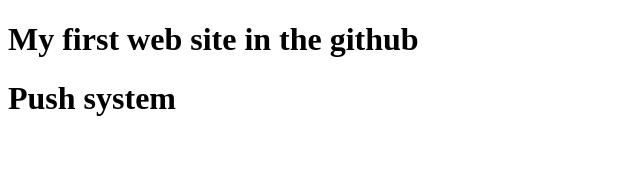
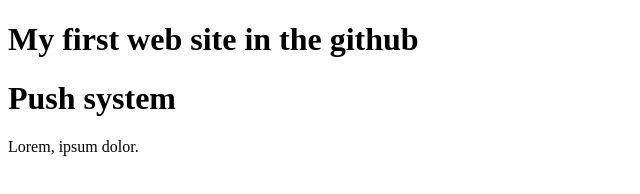
Before and after one commit to solymanHossen/my-first-website, a plain HTML site: page index.html in a window 1280 px wide. Shown: the whole page, without its empty margins (0-640 px from the left). Drawn offline with Linux system fonts and the light colour scheme.

Commit message:
This is the lorem

```diff
--- a/index.html
+++ b/index.html
@@ -10,5 +10,9 @@
     <h1>My first web site in the github</h1>
 
     <h1>Push system</h1>
+    <div class="container">
+        <p>Lorem, ipsum dolor.
+        </p>
+    </div>
 </body>
 </html>
```
